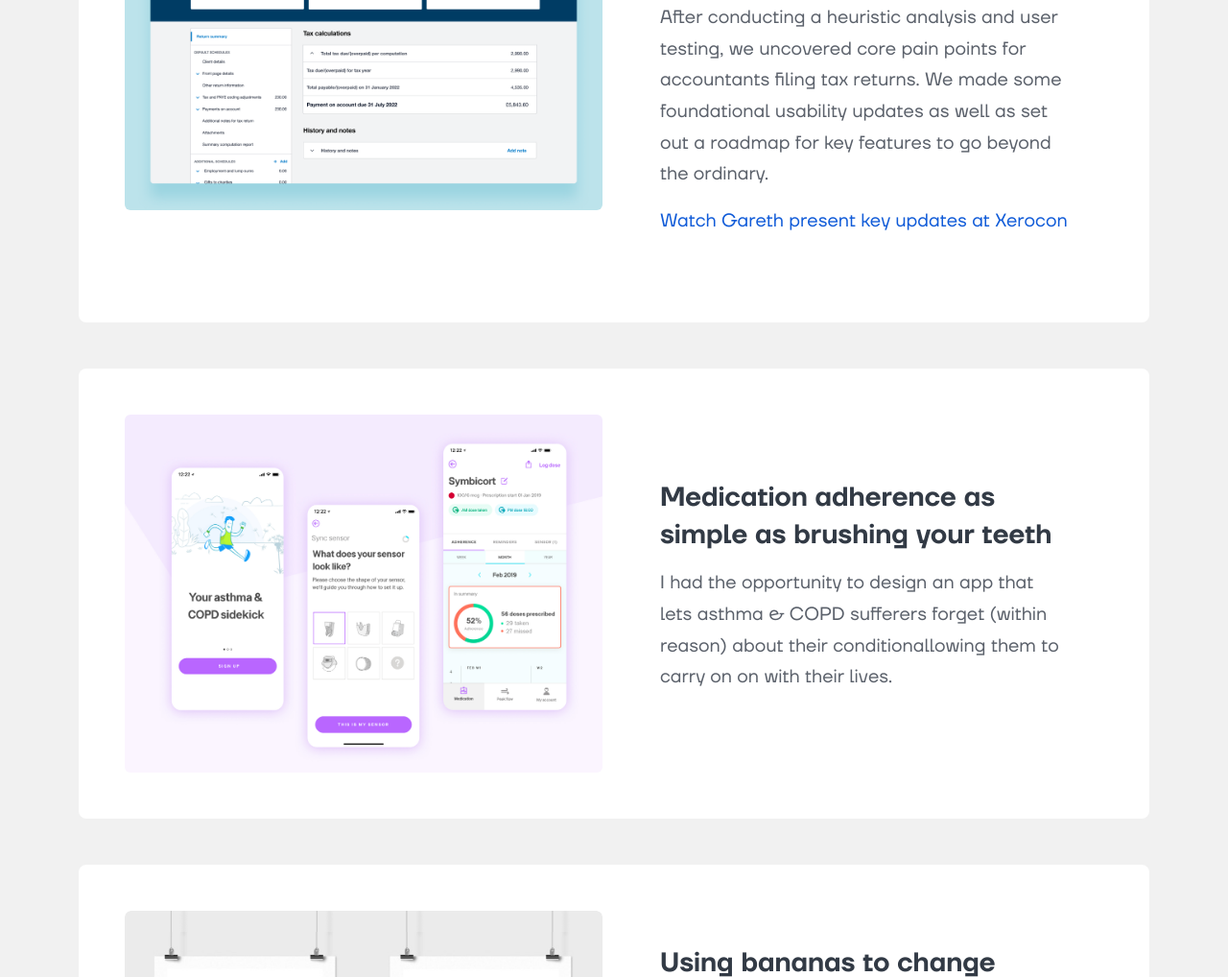
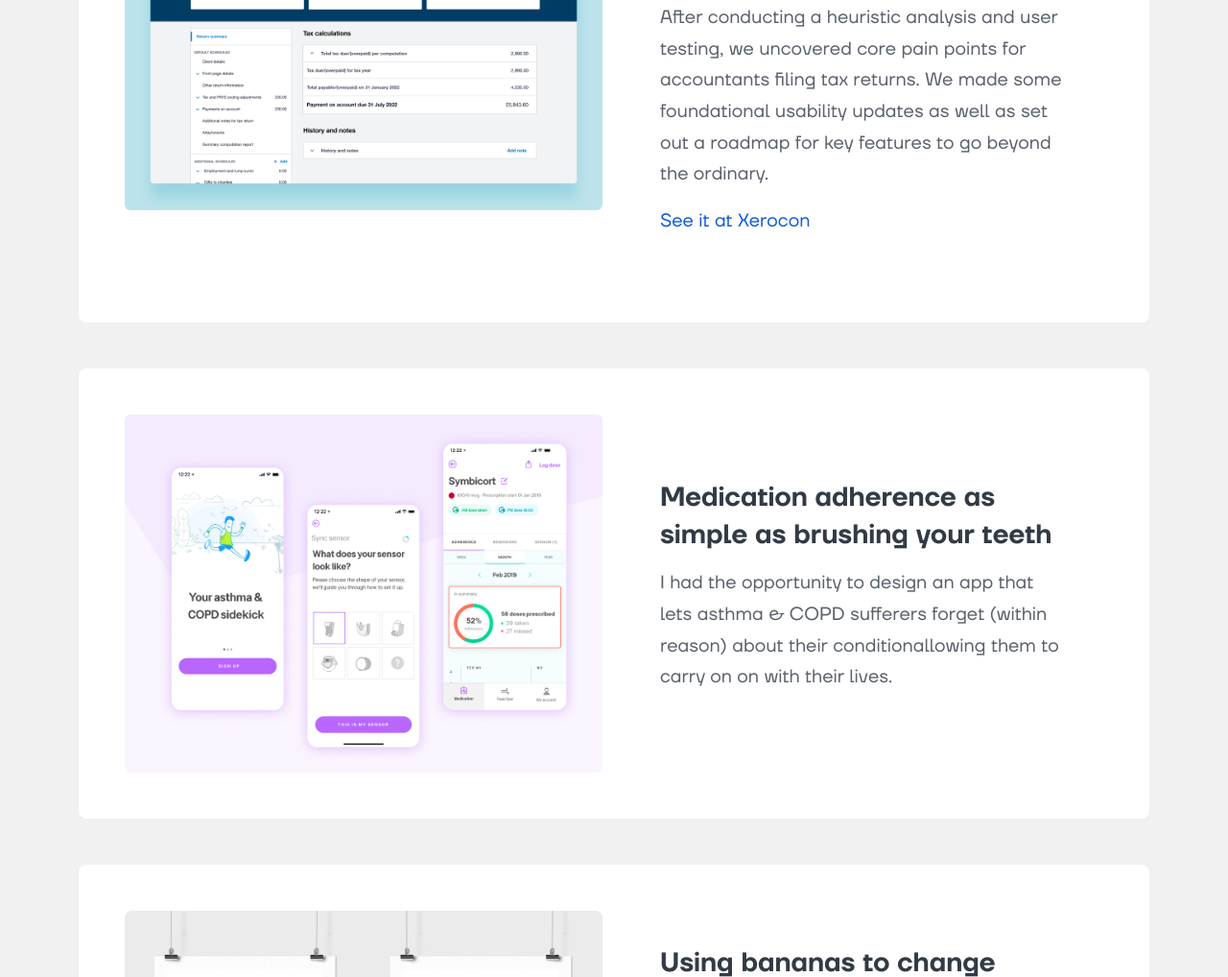
Before and after one commit to InteractionJackson/interactionjackson.github.io, a plain HTML site: page index.html in a window 1280 px wide. Shown: the part 2399-3417 px from the top of the page at 96% size. Drawn offline with nearby package versions, Linux system fonts and the light colour scheme; a small style sheet from the web is missing; files whose address does not match are found by name.

Commit message:
Update index.html

```diff
--- a/index.html
+++ b/index.html
@@ -108,7 +108,7 @@
         <div class="col-md-6 px-5 py-4 work-desc">
           <h3 class="pb-2">Filling in tax returns doesn't have to be a chore for Accountants</h3>
           <p>After conducting a heuristic analysis and user testing, we uncovered core pain points for accountants filing tax returns. We made some foundational usability updates as well as set out a roadmap for key features to go beyond the ordinary.</p>
-          <p><a target="_blank" href="https://www.youtube.com/watch?v=V1XKoRJbDMM&t=6798s">Watch Gareth present key updates at Xerocon</a></p>
+          <p><a target="_blank" href="https://www.youtube.com/watch?v=V1XKoRJbDMM&t=6798s">See it at Xerocon</a></p>
         </div>
       </div>
     </div>
```
